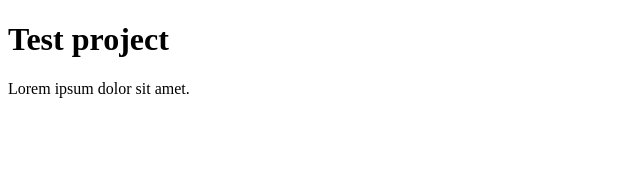
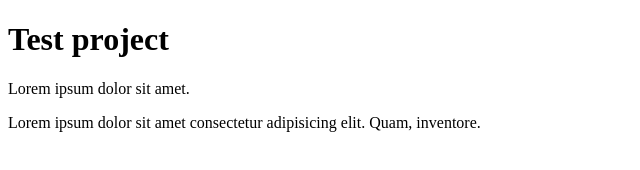
Before and after one commit to nimithanv/abc-project, a plain HTML site: page index.html in a window 1280 px wide. Shown: the whole page, without its empty margins (0-640 px from the left). Drawn offline with Linux system fonts and the light colour scheme.

Commit message:
Added 2nd p tag

```diff
--- a/index.html
+++ b/index.html
@@ -8,5 +8,6 @@
 <body>
     <h1>Test project</h1>
     <p>Lorem ipsum dolor sit amet.</p>
+    <p>Lorem ipsum dolor sit amet consectetur adipisicing elit. Quam, inventore.</p>
 </body>
 </html>
```
